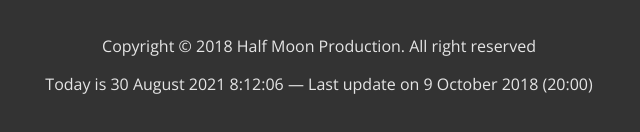
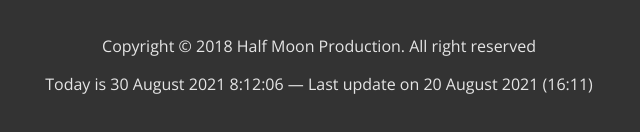
Before and after one commit to haqem/halfmoonproduction, a plain HTML site: page index.html in a window 1280 px wide. Shown: the part 4120-4252 px from the top of the page, 321-961 px from the left. Drawn offline with nearby package versions, Linux system fonts and the light colour scheme.

Commit message:
Update index.html

```diff
--- a/index.html
+++ b/index.html
@@ -464,7 +464,7 @@
 					</h4>
 					<p class="copyright">Copyright &copy; 2018 Half Moon Production. All right reserved</p>
 						<div ng-app="datehmp" ng-controller="datCtrl">
-							<p>{{ today | date : "'Today is ' d MMMM y" }} <k id="timehmp"></k> &mdash; Last update on 9 October 2018 (20:00)</p>
+							<p>{{ today | date : "'Today is ' d MMMM y" }} <k id="timehmp"></k> &mdash; Last update on 20 August 2021 (16:11)</p>
 						</div>
 
 				</div>
```
